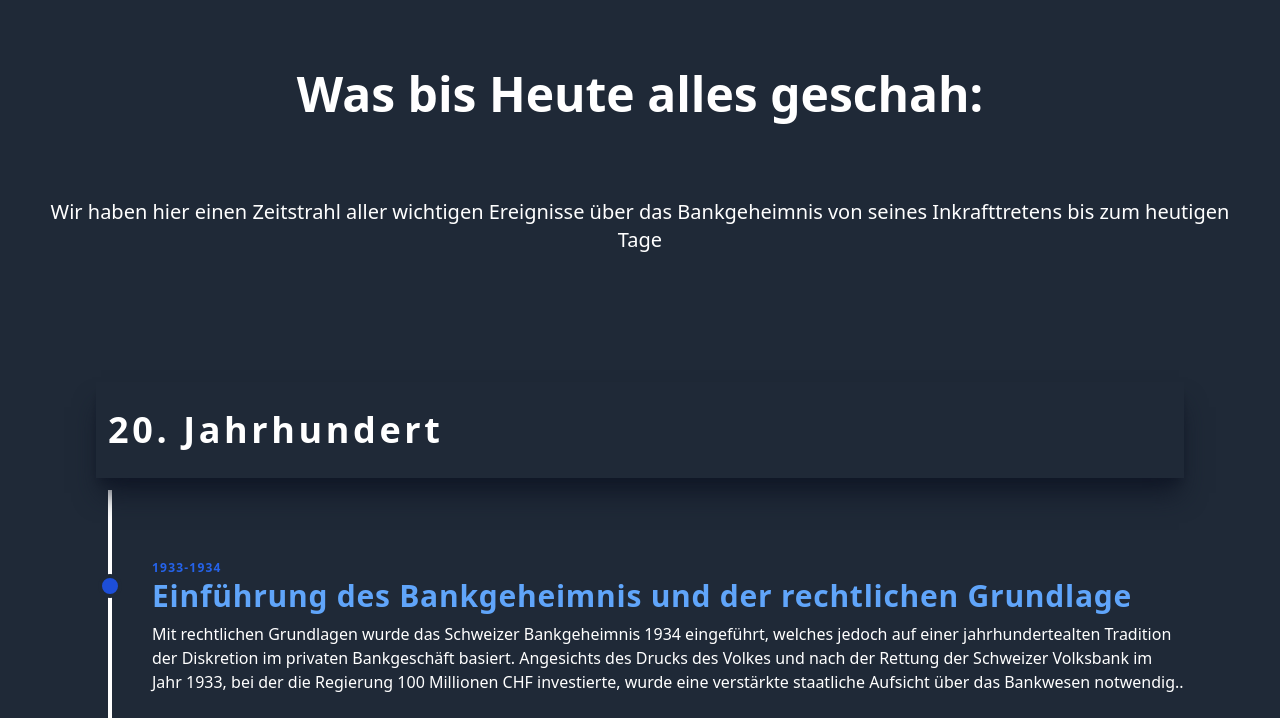
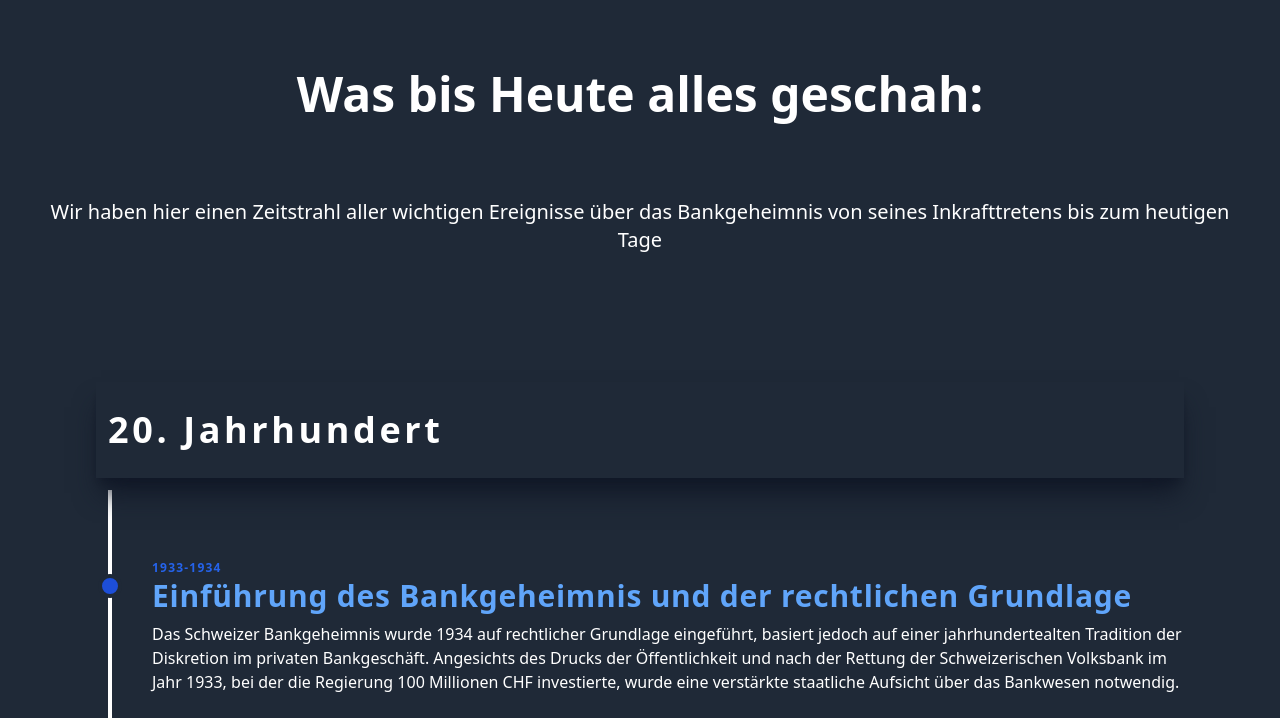
Before and after one commit to BabaC0des/Bankgeheimnis, a website: page html/history.html in a window 1280 px wide. Shown: the part 82-800 px from the top of the page. Drawn offline with nearby package versions, Linux system fonts and the light colour scheme.

Commit message:
1933-1934 Text overworked, cause it was pasted wrong by Nonno

```diff
--- a/html/history.html
+++ b/html/history.html
@@ -60,7 +60,7 @@
             <div class='pl-10'>
               <span class='timeline-date'>1933-1934</span>
               <h3 class='timeline-title'>Einführung des Bankgeheimnis und der rechtlichen Grundlage</h3>
-              <p class='text-white'>Mit rechtlichen Grundlagen wurde das Schweizer Bankgeheimnis 1934 eingeführt, welches jedoch auf einer jahrhundertealten Tradition der Diskretion im privaten Bankgeschäft basiert. Angesichts des Drucks des Volkes und nach der Rettung der Schweizer Volksbank im Jahr 1933, bei der die Regierung 100 Millionen CHF investierte, wurde eine verstärkte staatliche Aufsicht über das Bankwesen notwendig..</p>
+              <p class='text-white'>Das Schweizer Bankgeheimnis wurde 1934 auf rechtlicher Grundlage eingeführt, basiert jedoch auf einer jahrhundertealten Tradition der Diskretion im privaten Bankgeschäft. Angesichts des Drucks der Öffentlichkeit und nach der Rettung der Schweizerischen Volksbank im Jahr 1933, bei der die Regierung 100 Millionen CHF investierte, wurde eine verstärkte staatliche Aufsicht über das Bankwesen notwendig.</p>
             </div>
           </div>
         <div class='relative'>
```
